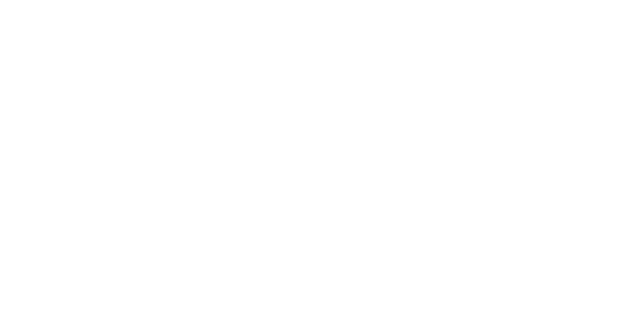
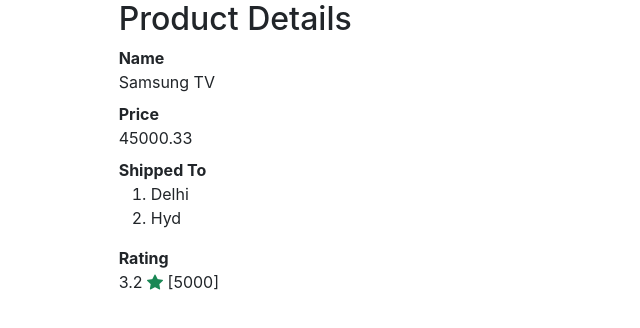
Before and after one commit to tilaksaxena16/eventspractise, a React (Create React App) app: page /class1 in a window 1280 px wide. Before the commit this address had no page. Shown: the top 328 px of the page, without its empty margins (0-640 px from the left). Built offline with nearby package versions, Linux system fonts and the light colour scheme.

Commit message:
class component example

```diff
--- a/src/App.js
+++ b/src/App.js
@@ -7,6 +7,8 @@
 import { Regdemo } from "./Components/Regdemo";
 import { TimerEvent } from "./Components/TimerEvent";
 import { Timerdemo } from "./Components/Timerdemo";
+import { Classcomp } from "./Class-components/Classcomp";
+import { Classexample } from "./Class-components/Classexample";
 
 
 const App = () => {
@@ -21,6 +23,9 @@
           <Route exact path="/reg" element={<Regdemo />} />
           <Route exact path="/timer" element={<TimerEvent />} />
           <Route exact path="/timerdemo" element={<Timerdemo />} />
+          <Route exact path="/class" element={<Classcomp />} />
+          <Route exact path="/class1" element={<Classexample />} />
+
         </Routes>
       </BrowserRouter>
     </>
--- /dev/null
+++ b/src/Class-components/Classcomp.jsx
@@ -0,0 +1,75 @@
+import  React  from "react";
+import axios from "axios";
+
+export class Classcomp extends React.Component
+{
+    constructor(){
+        super();
+        this.state = {
+           categories: [],
+           products: []
+        }
+    }
+
+    LoadCategories(){
+        axios({
+            method: "get",
+            url: "http://fakestoreapi.com/products/categories"
+        }).then((response)=>{
+            this.setState({
+                categories: response.data
+            })
+        })
+    }
+
+    LoadProducts(){
+        axios({
+            method:"get",
+            url: "http://fakestoreapi.com/products"
+        })
+        .then(response=>{
+            this.setState({
+                products: response.data
+            })
+        })
+    }
+
+    componentDidMount(){
+        this.LoadCategories();
+        this.LoadProducts();
+    }
+
+    render(){
+        return(
+            <div className="container-fluid">
+               <section className="mt-4 row">
+                    <nav className="col-3">
+                        <label className="form-label fw-bold">Select Category</label>
+                        <div>
+                            <select className="form-select">
+                              {
+                                this.state.categories.map(category=>
+                                    <option key={category}>{category}</option>
+                                    )
+                              }
+                            </select>
+                        </div>
+                    </nav>
+                    <main className="col-9 flex-wrap overflow-auto d-flex" style={{height:'600px'}}>
+                       {
+                         this.state.products.map(product=>
+                            <div className="card m-2 p-2" style={{width:'200px'}}>
+                            <img src={product.image} className="card-img-top" height="150" />
+                            <div className="card-header">
+                                <p>{product.title}</p>
+                            </div>
+                            </div>
+
+                            )
+                       }
+                    </main>
+               </section>
+            </div>
+        )
+    }
+}
--- /dev/null
+++ b/src/Class-components/Classexample.jsx
@@ -0,0 +1,41 @@
+import  React  from "react";
+
+export class Classexample extends React.Component
+{
+    constructor(){
+        super();
+        this.state = {
+            title : "Product Details",
+            id: 101,
+            name: "Samsung TV",
+            price: 45000.33,
+            cities: ["Delhi", "Hyd"],
+            rating: {rate:3.2, count:5000}
+        }
+    }
+    render(){
+        return(
+            <div className="container-fluid col-10">
+               <h2>{this.state.title}</h2>
+               <dl>
+                <dt>Name</dt>
+                <dd>{this.state.name}</dd>
+                <dt>Price</dt>
+                <dd>{this.state.price}</dd>
+                <dt>Shipped To</dt>
+                <dd>
+                    <ol>
+                        {
+                            this.state.cities.map(city=>
+                                <li key={city}>{city}</li>
+                                )
+                        }
+                    </ol>
+                </dd>
+                <dt>Rating</dt>
+                <dd>{this.state.rating.rate} <span className="bi bi-star-fill text-success"></span> [{this.state.rating.count}] </dd>
+               </dl>
+            </div>
+        )
+    }
+}
```
